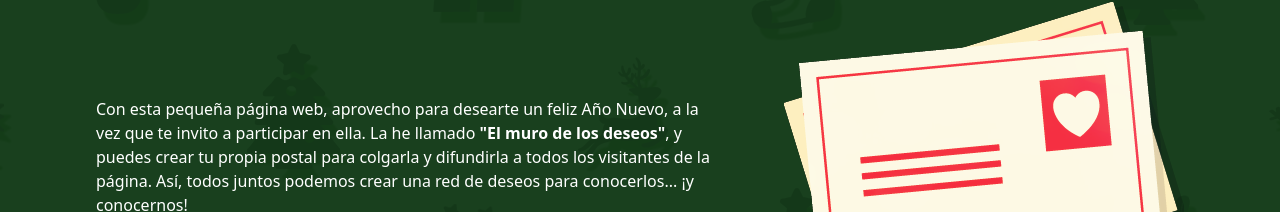
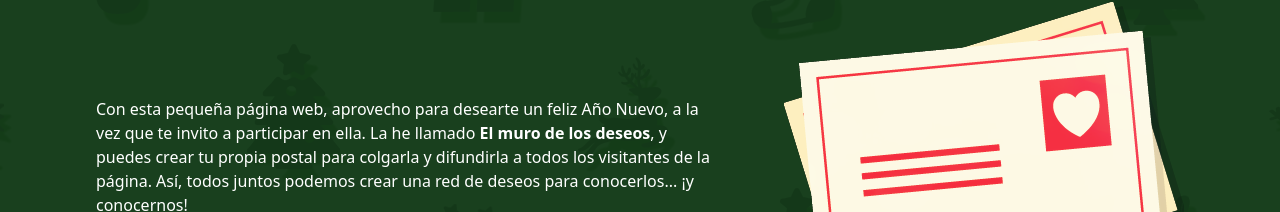
Before and after one commit to ZenithGD/year2023, a Next.js app: page / in a window 1280 px wide. Shown: the part 273-485 px from the top of the page. Built offline with nearby package versions, Linux system fonts and the light colour scheme.

Commit message:
fix quotation

```diff
--- a/pages/index.tsx
+++ b/pages/index.tsx
@@ -30,7 +30,7 @@ export default function Home() {
                     <div className="whitespace-pre-line">
                         Con esta pequeña página web, aprovecho para desearte un feliz Año Nuevo, a la vez que te invito a participar en ella.
 
-                        La he llamado <span className="font-bold">"El muro de los deseos"</span>, y puedes crear tu propia postal para colgarla y difundirla a todos los visitantes de la página.
+                        La he llamado <span className="font-bold">El muro de los deseos</span>, y puedes crear tu propia postal para colgarla y difundirla a todos los visitantes de la página.
 
                         Así, todos juntos podemos crear una red de deseos para conocerlos... ¡y conocernos!
                     </div>
```
